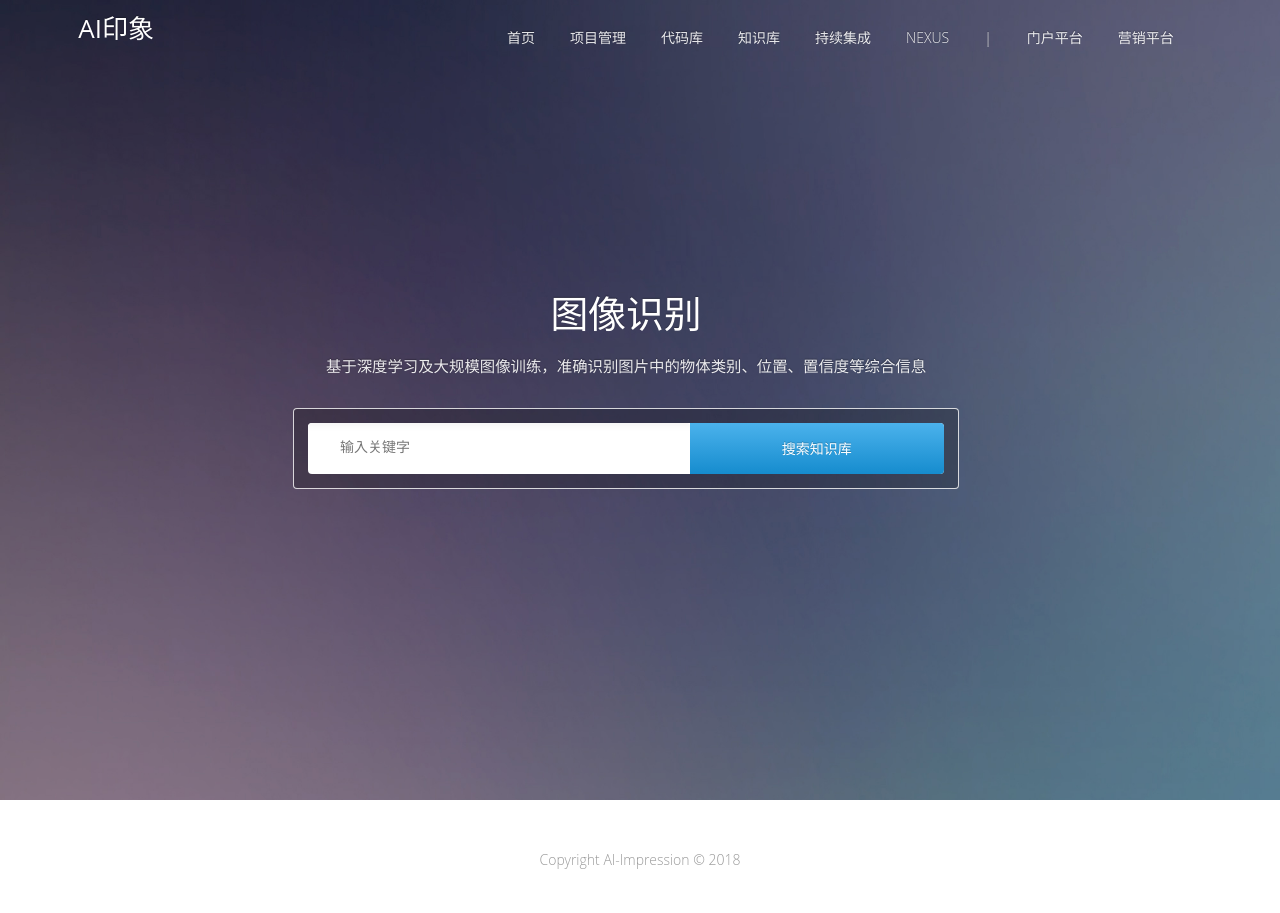
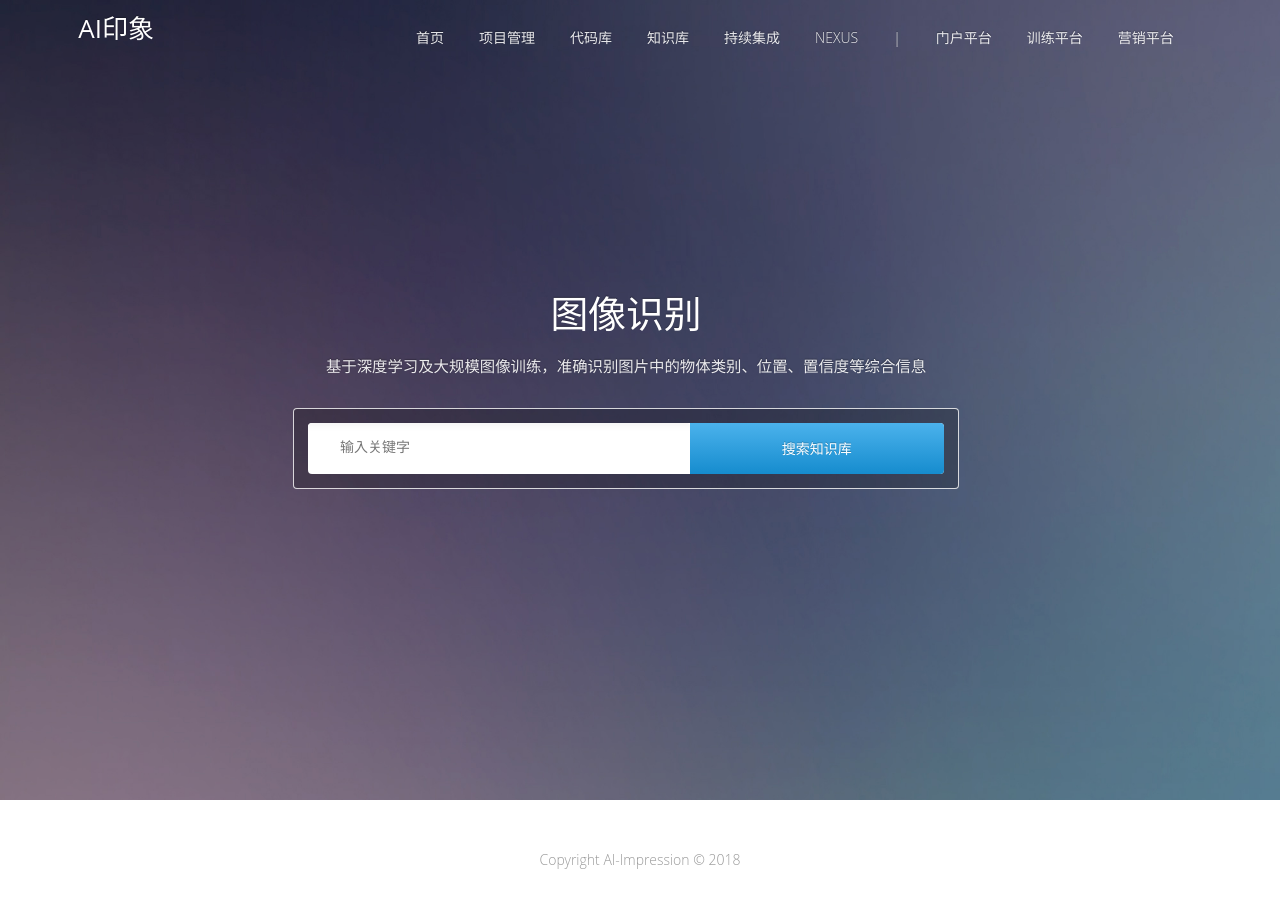
Before and after one commit to slyak/devtools, a plain HTML site: page welcome/index.html in a window 1280 px wide. Drawn offline with Linux system fonts and the light colour scheme.

Commit message:
训练平台

```diff
--- a/welcome/index.html
+++ b/welcome/index.html
@@ -35,6 +35,7 @@
                             <li><a href="/nexus">NEXUS</a></li>
                             <li><a>|</a></li>
                             <li><a href="http://47.99.162.42:8060">门户平台</a></li>
+                            <li><a href="http://47.99.162.42:8062">训练平台</a></li>
                             <li><a href="http://47.99.162.42:8063">营销平台</a></li>
                         </ul>
                     </div>
```
